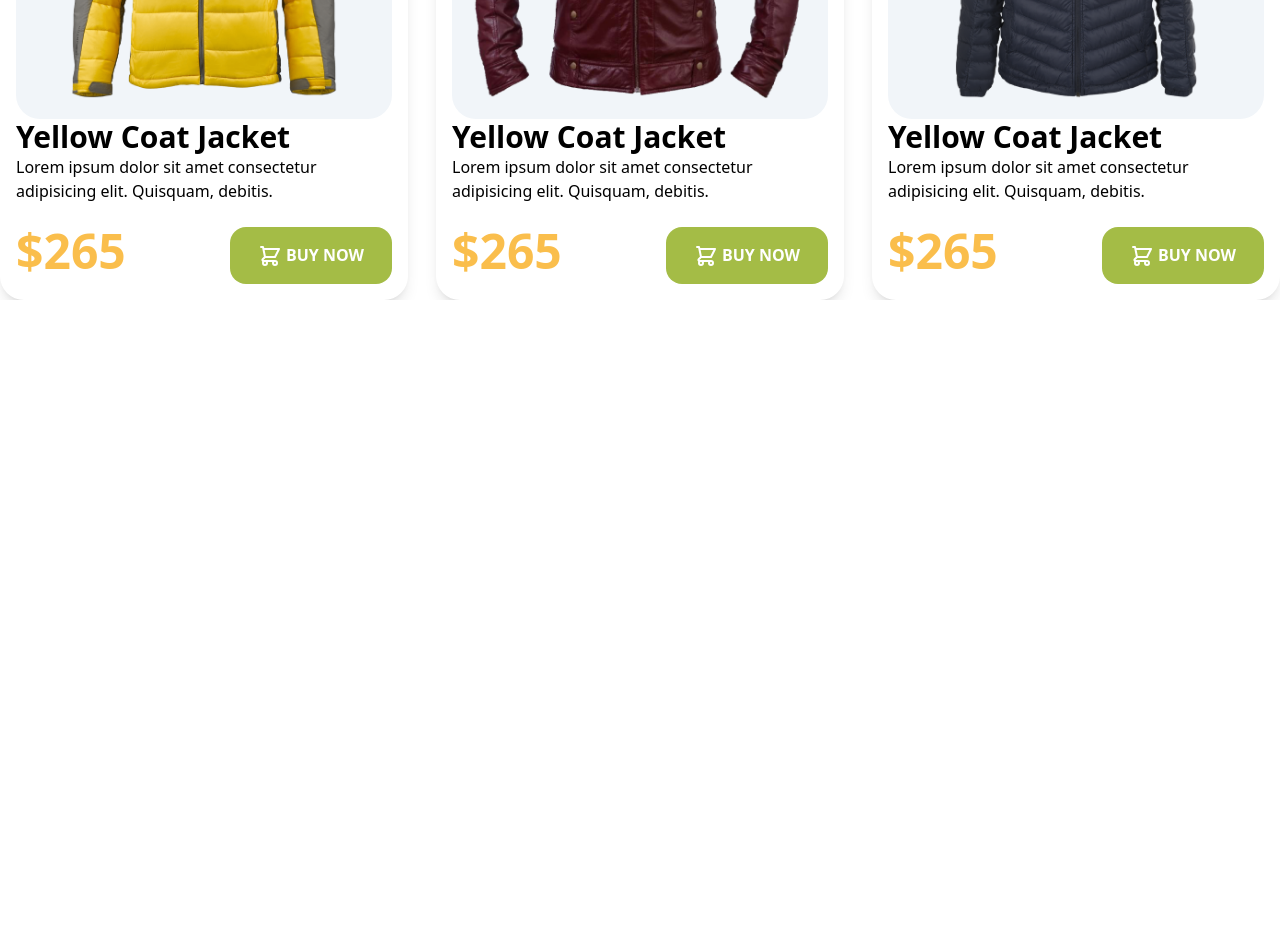
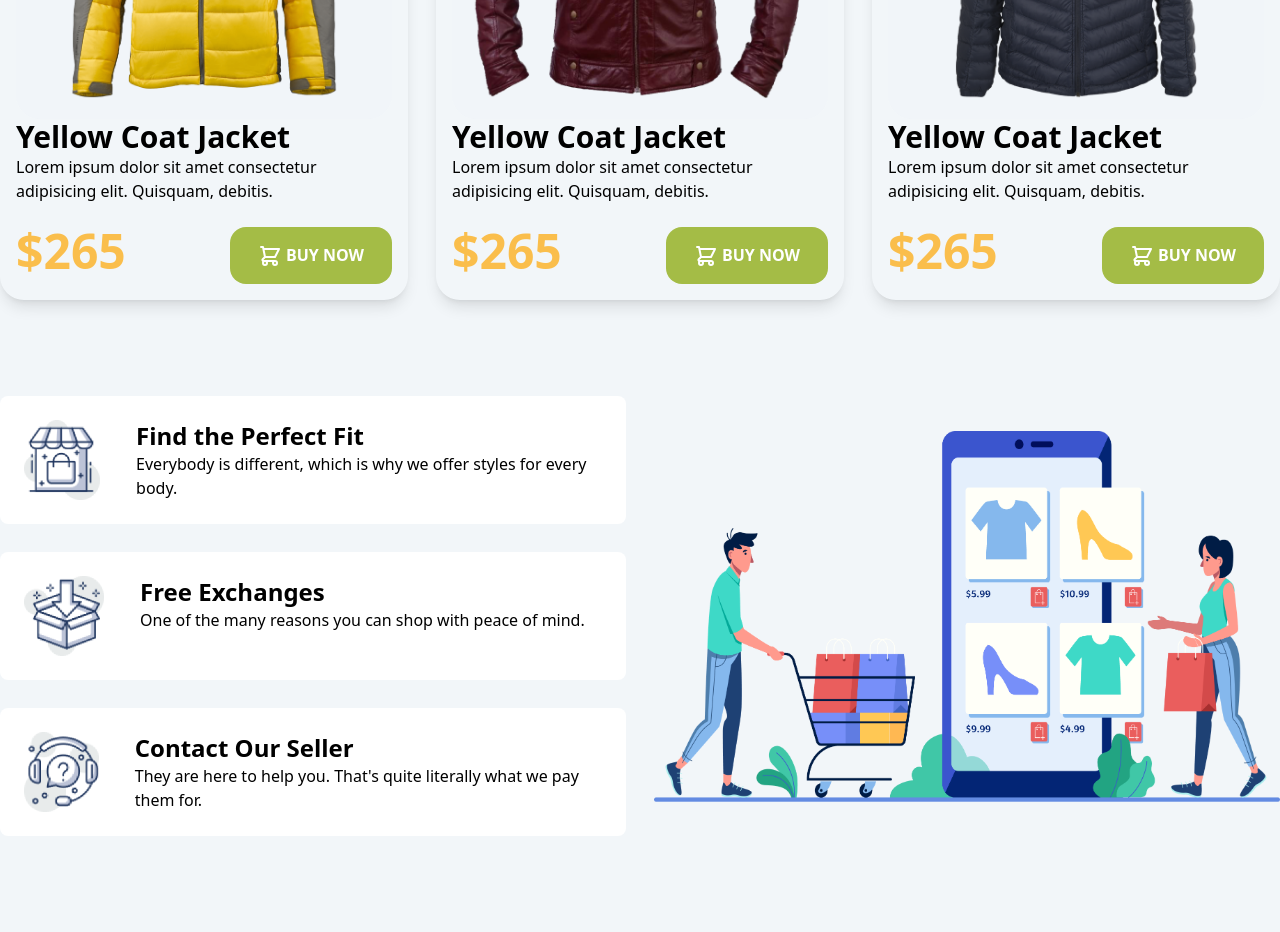
Before and after one commit to sakif004/Penguin-Fashion, a plain HTML site: page index.html in a window 1280 px wide. Shown: the part 1979-2911 px from the top of the page. Before the commit the page ends 2279 px from the top, so only its background shows below. Drawn offline with nearby package versions, Linux system fonts and the light colour scheme.

Commit message:
Benefits part added

```diff
--- a/index.html
+++ b/index.html
@@ -23,7 +23,7 @@
     </script>
 </head>
 
-<body>
+<body class="bg-[#f2f6f9]">
     <!-- Header -->
     <header class="bg-penguin pb-32 pt-10">
         <section class="container mx-auto sm:flex items-center justify-around">
@@ -163,11 +163,45 @@
                 </div>
             </div>
         </section>
+        <!-- Our Benefits -->
+        <section class="py-24">
+            <div class="grid grid-cols-2 gap-7">
+                <div class="rounded-lg flex bg-white p-6 gap-9">
+                    <img class="w-20 h-20" src="images/house.png" alt="">
+                    <div>
+                        <h2 class="text-2xl font-semibold">Find the Perfect Fit</h2>
+                        <p>
+                            Everybody is different, which is why we
+                            offer styles for every body.
+                        </p>
+                    </div>
+                </div>
+                <div class="row-span-3 flex items-center">
+                    <img src="images/shopping.png" alt="">
+                </div>
+                <div class="rounded-lg flex bg-white p-6 gap-9">
+                    <img class="w-20 h-20" src="images/box.png" alt="">
+                    <div>
+                        <h2 class="text-2xl font-semibold">Free Exchanges</h2>
+                        <p>
+                            One of the many reasons you can shop
+                            with peace of mind.
+                        </p>
+                    </div>
+                </div>
+                <div class="rounded-lg flex bg-white p-6 gap-9">
+                    <img class="w-20 h-20" src="images/question.png" alt="">
+                    <div>
+                        <h2 class="text-2xl font-semibold">Contact Our Seller</h2>
+                        <p>
+                            They are here to help you. That's quite
+                            literally what we pay them for.
+                        </p>
+                    </div>
+                </div>
+            </div>
+        </section>
     </main>
-    <footer>
-
-    </footer>
-
 </body>
 
 </html>
```
